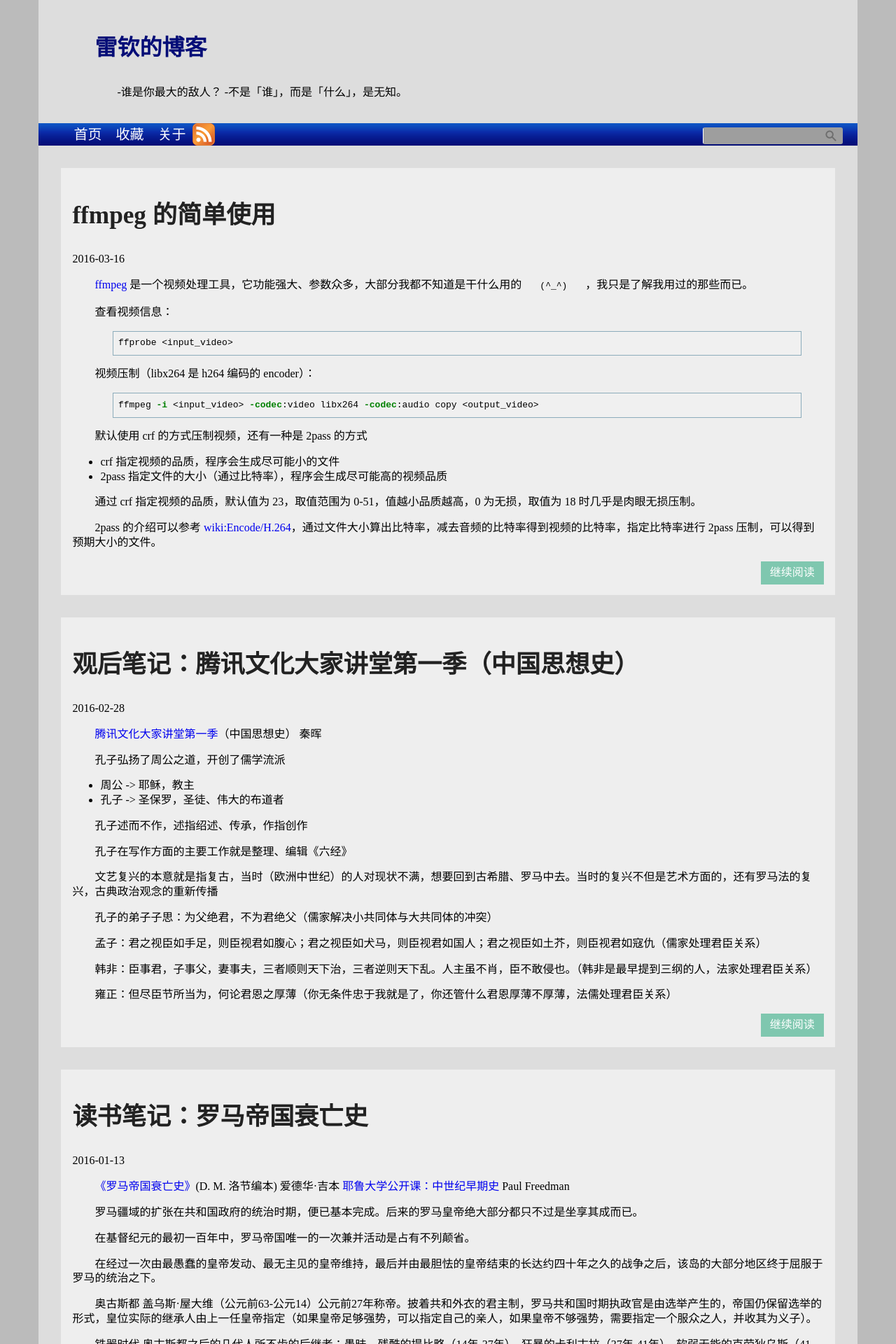
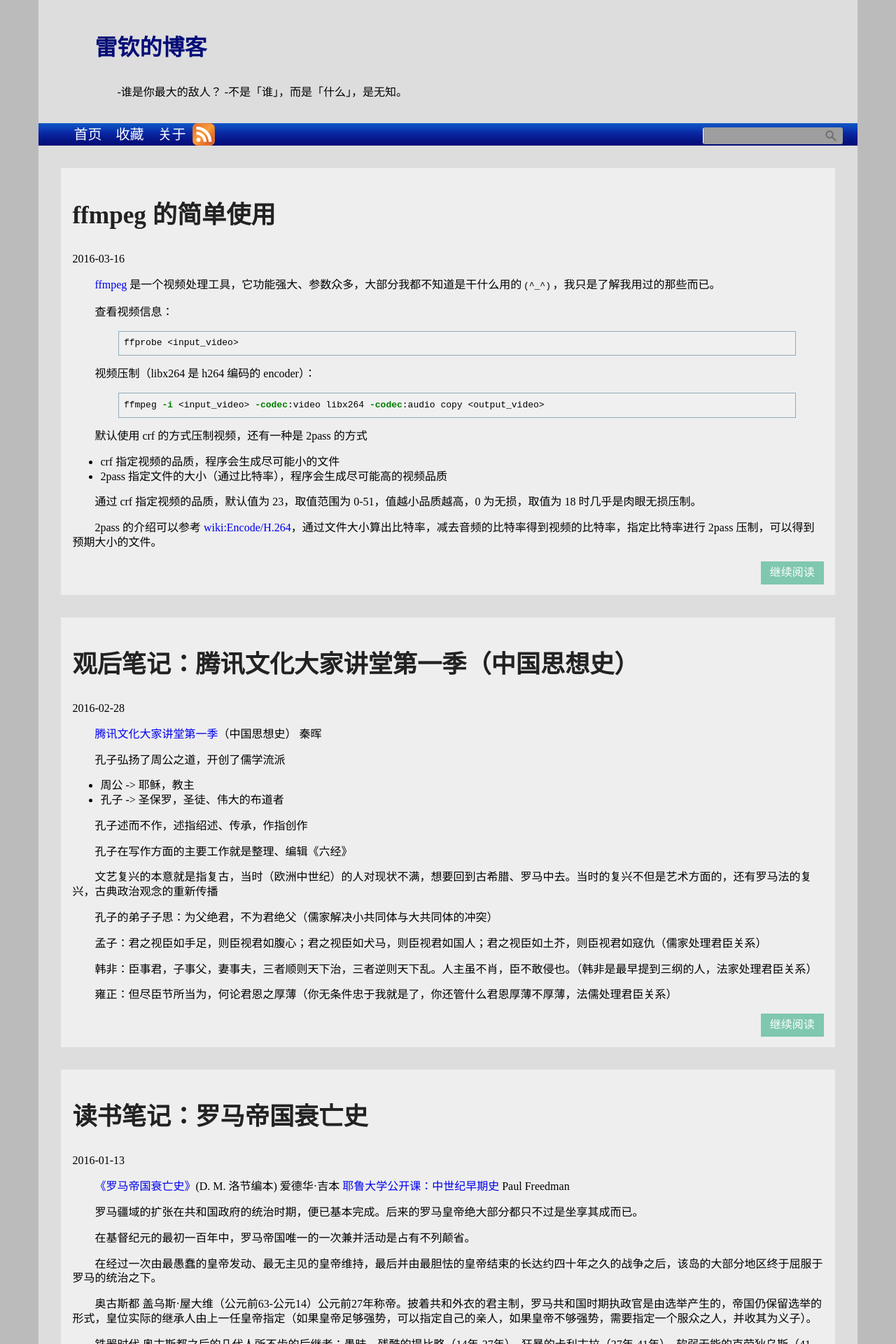
Before and after one commit to leiqin/leiqin.github.io, a Jekyll site: the page built from index.html, in a window 1280 px wide. Shown: the top 1920 px of the page at 70% size. Built offline with Jekyll 4.4.1, drawn with Linux system fonts in a browser that asks for light colours; the list of posts is cut into pages by our own code; comment, search, counter and statistics services are not loaded; grey boxes are pictures that could not be loaded.

Commit message:
_ 小修改 修改 code 的 margin

```diff
--- a/static/css/default.css
+++ b/static/css/default.css
@@ -50,12 +50,16 @@ dd {
 	text-indent: 2em;
 }
 
-figure {
+figure.highlighter {
 	margin: 1em 2em;
 }
 
-div .highlighter-rouge {
+div.highlighter-rouge {
 	margin: 1em 2em;
+}
+
+code.highlighter-rouge {
+	margin: 0.2em;
 }
 
 .right { float: right; }
```
